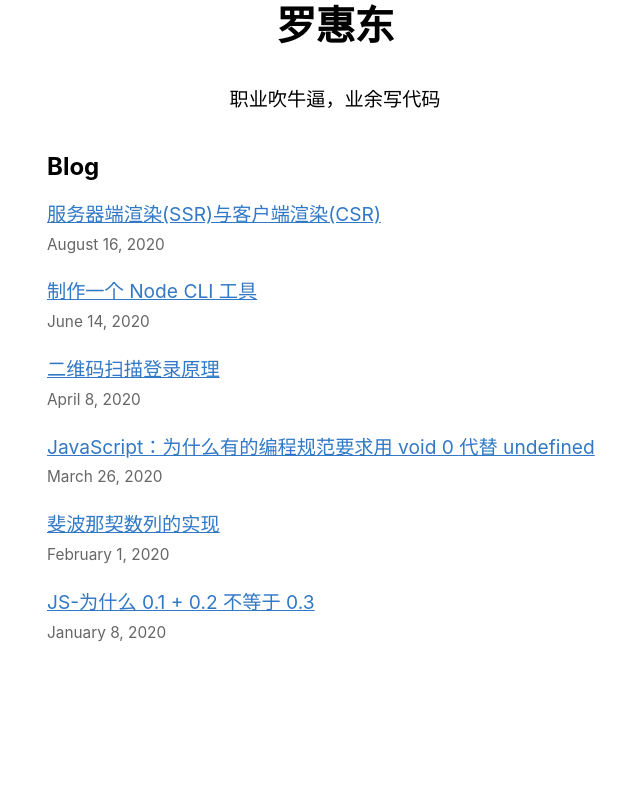
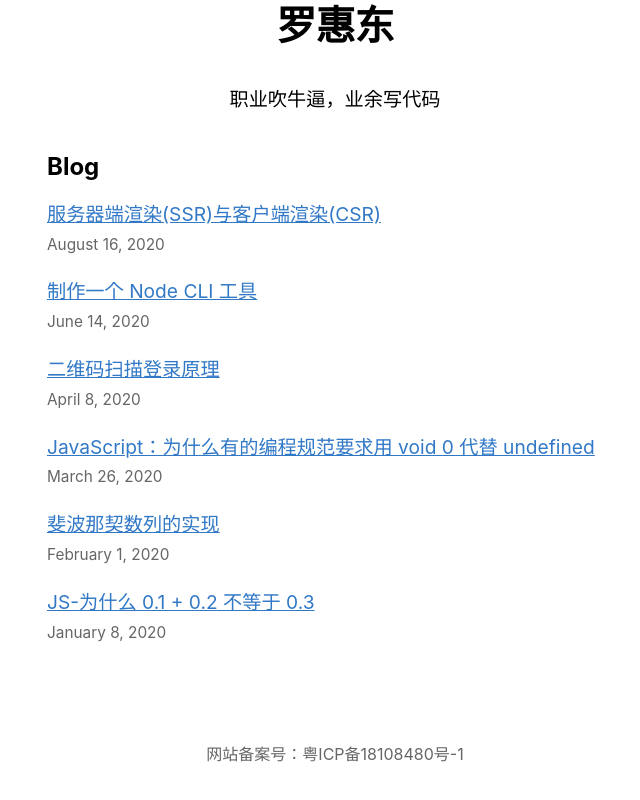
Before and after one commit to luohuidong/next-blog, a Next.js app: page / in a window 1280 px wide. Shown: the part 190-990 px from the top of the page, without its empty margins (305-945 px from the left). Before the commit the page ends 931 px from the top, so only its background shows below. Built offline with nearby package versions, Linux system fonts and the light colour scheme.

Commit message:
添加网站备案号

```diff
--- a/components/layout.module.scss
+++ b/components/layout.module.scss
@@ -15,7 +15,6 @@
   display: flex;
   flex-direction: column;
   align-items: center;
-}
 
   .headerImage {
     width: 6rem;
@@ -26,7 +25,15 @@
     width: 8rem;
     height: 8rem;
   }
+}
 
 .backToHome {
   margin: 3rem 0 0;
 }
+
+.footer {
+  margin-top: 100px;
+
+  color: #666;
+  text-align: center;
+}
--- a/components/layout.tsx
+++ b/components/layout.tsx
@@ -81,6 +81,8 @@ export default function Layout({
           </Link>
         </div>
       )}
+
+      <footer className={styles.footer}>网站备案号：粤ICP备18108480号-1</footer>
     </div>
   );
 }
```
Lines whose indentation alone changed are shown as unchanged.
